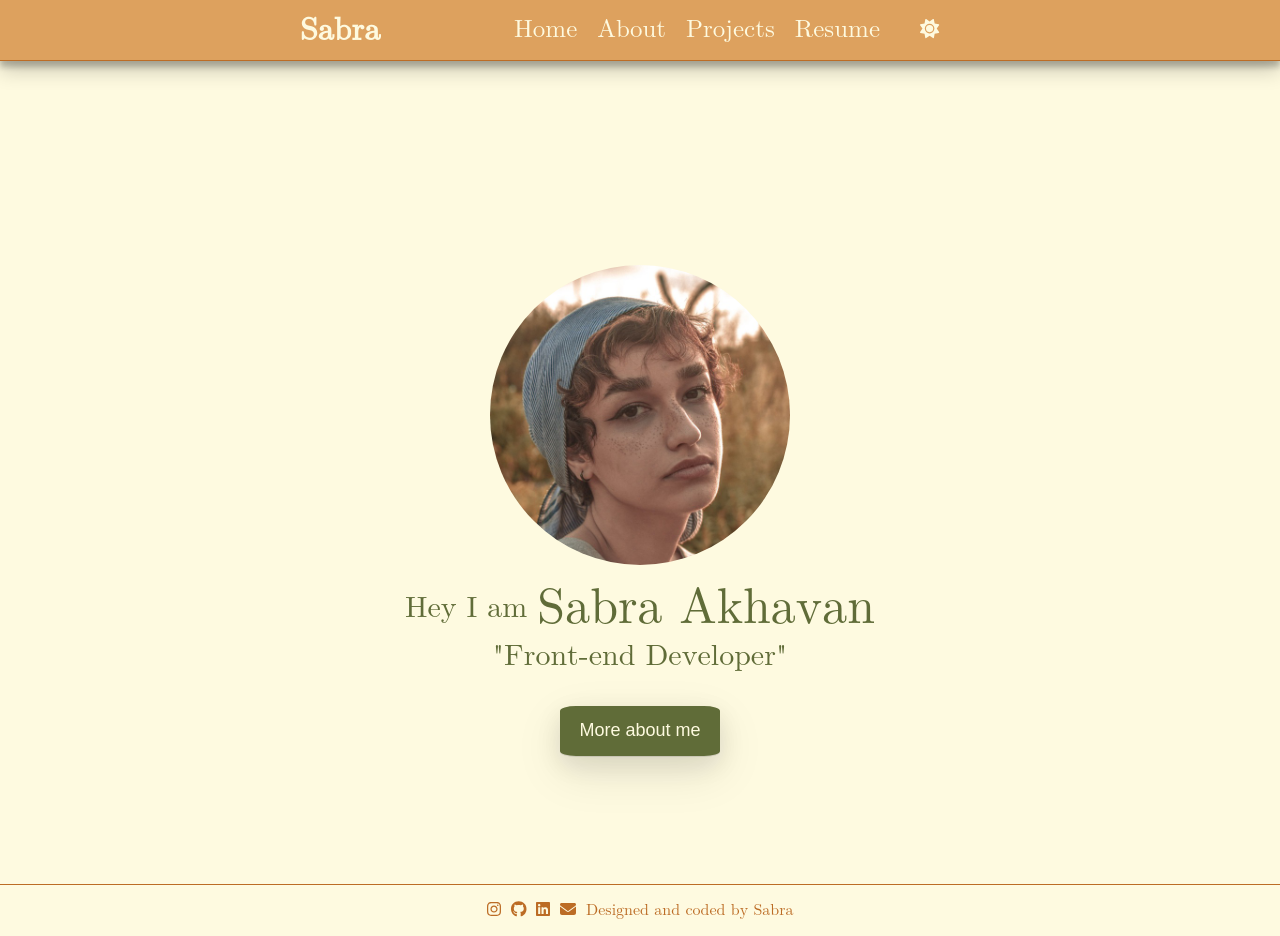
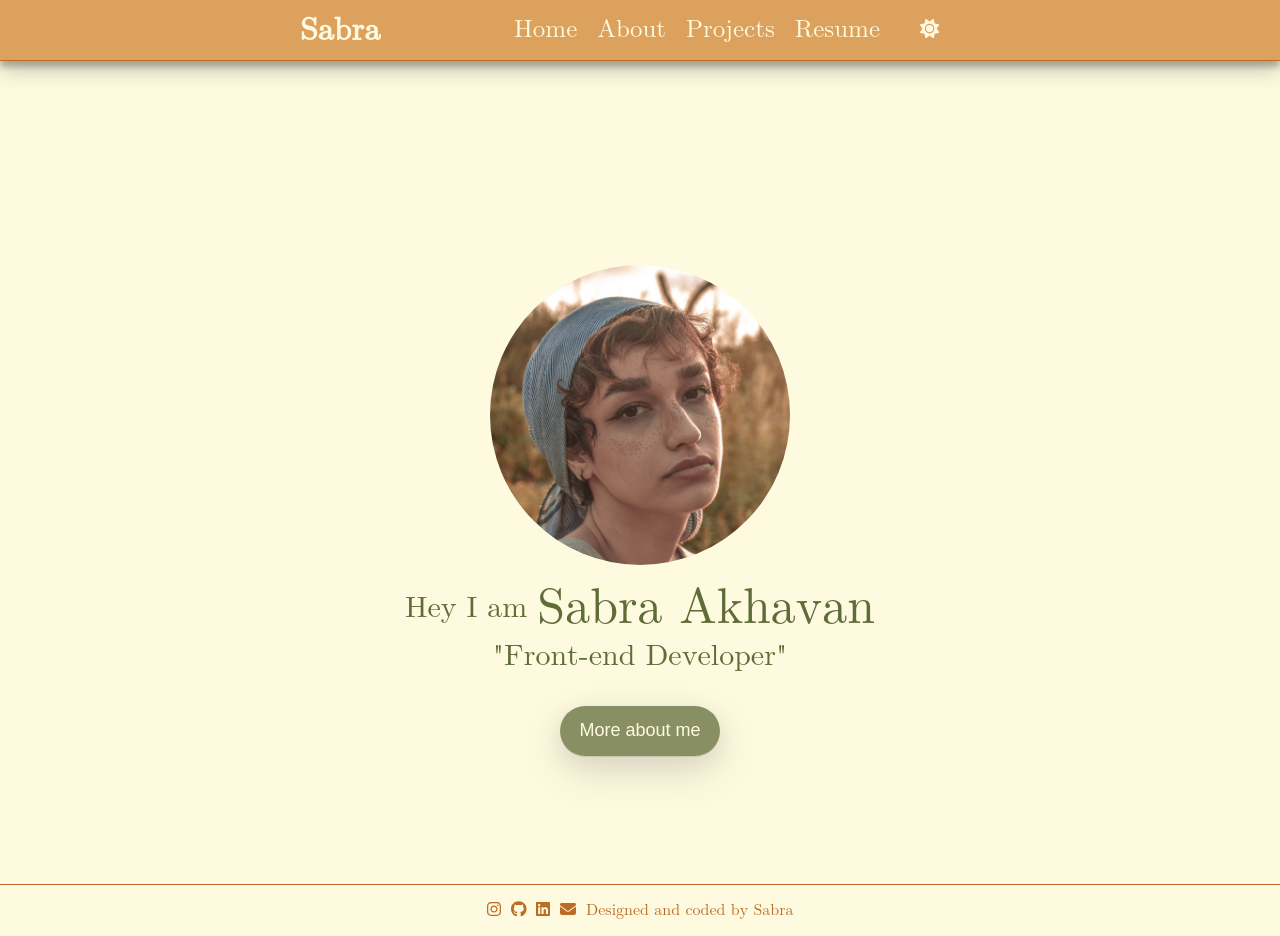
Before and after one commit to Sabraaa/myportfilio, a React (Create React App) app: page / in a window 1280 px wide. Built offline with nearby package versions, Linux system fonts and the light colour scheme.

Commit message:
9th i'm tired

```diff
--- a/src/components/Home/Home.js
+++ b/src/components/Home/Home.js
@@ -1,11 +1,13 @@
 import React from "react";
 import "./Home.scss";
-// import { useNavigate } from "react-router-dom";
-
+import { useNavigate } from "react-router-dom";
 import Avatar from "../../assets/homepfp.jpg";
 
 const Home = () => {
-  // const navigate = useNavigate();
+  const navigate = useNavigate();
+  const handleClick = () => {
+    navigate("/about");
+  };
 
   return (
     <div>
@@ -25,6 +27,7 @@ const Home = () => {
             className="home-btn"
             type="button"
             // onClick={() => navigate("/About")}
+            onClick={handleClick}
           >
             More about me
           </button>
--- a/src/components/Home/Home.scss
+++ b/src/components/Home/Home.scss
@@ -53,8 +53,8 @@ body {
     align-items: center;
     margin: 2rem;
     .home-btn {
-      border-radius: 10%;
-      background-color: #606c38;
+      border-radius: 50px;
+      background-color: #606c38bd;
       color: #fefae0;
       height: 50px;
       width: 160px;
--- a/src/screen/projects/Projects.js
+++ b/src/screen/projects/Projects.js
@@ -37,10 +37,12 @@ const Projects = () => {
                     <FontAwesomeIcon icon={faSquareArrowUpRight} />
                     Live
                   </button>
-                  <button className="pro-examples-btn-sourse">
-                    <FontAwesomeIcon icon={faCode} />
-                    Sourse
-                  </button>
+                  <a href="https://github.com/Sabraaa/sabrasportfilio">
+                    <button className="pro-examples-btn-sourse">
+                      <FontAwesomeIcon icon={faCode} />
+                      Sourse
+                    </button>
+                  </a>
                 </div>
               </div>
               <div className="pro-examples-image">
```
